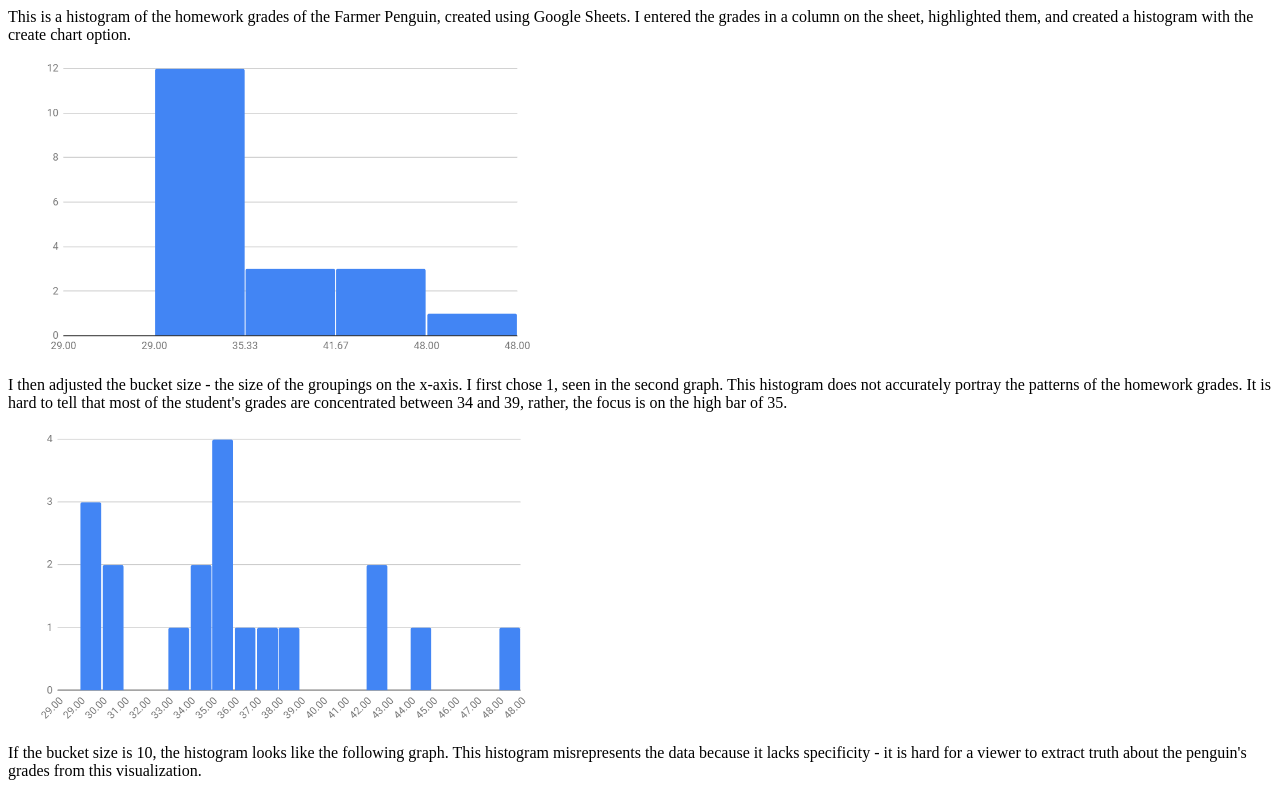
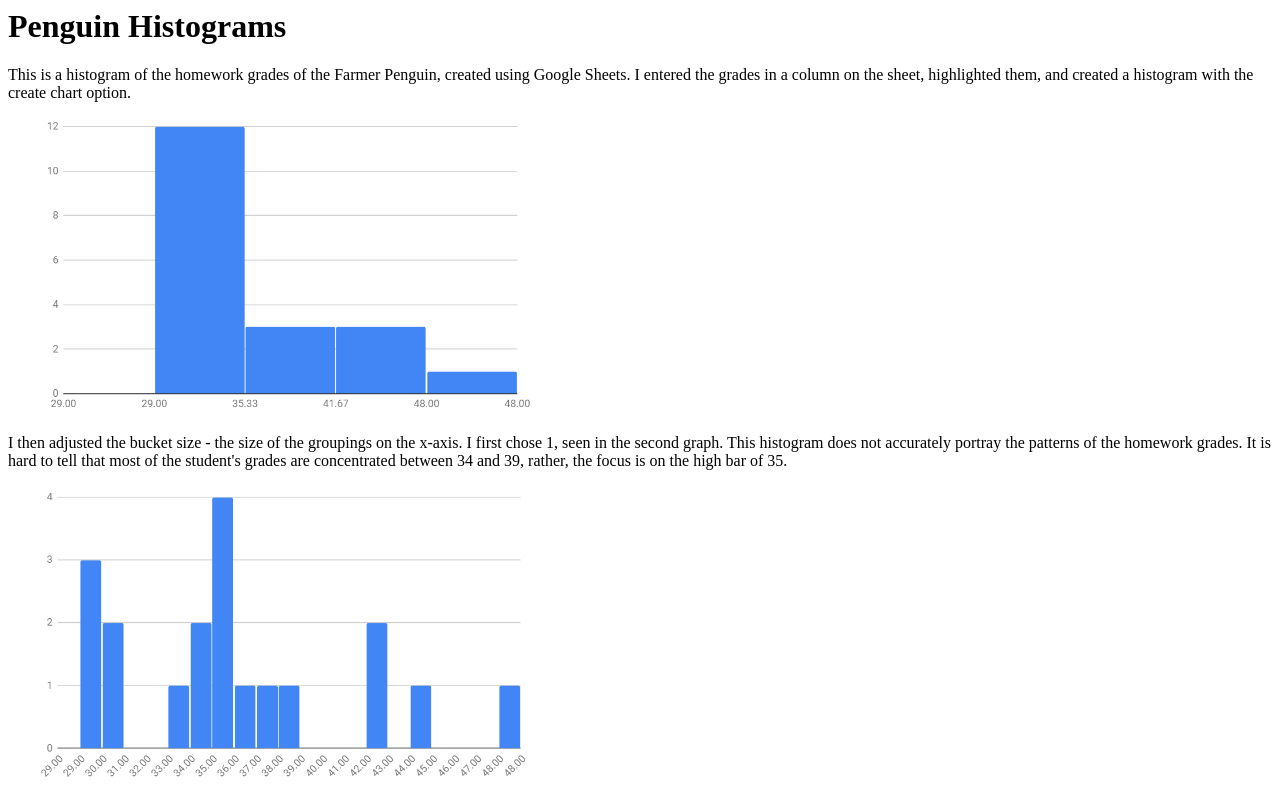
Before and after one commit to ehstowe/penguinHistograms, a plain HTML site: page index.html in a window 1280 px wide. Shown: the top 793 px of the page. Drawn offline with Linux system fonts and the light colour scheme.

Commit message:
Update index.html

```diff
--- a/index.html
+++ b/index.html
@@ -1,5 +1,6 @@
 <html>
 <body>
+  <h1>Penguin Histograms</h1>
 <p>This is a histogram of the homework grades of the Farmer Penguin, created using Google Sheets. I entered the grades in a
   column on the sheet, highlighted them, and created a histogram with the create chart option. </p>
   <img src="farmerPenguinAuto.PNG" width="500" height="300" align="center" hspace="25">
```
